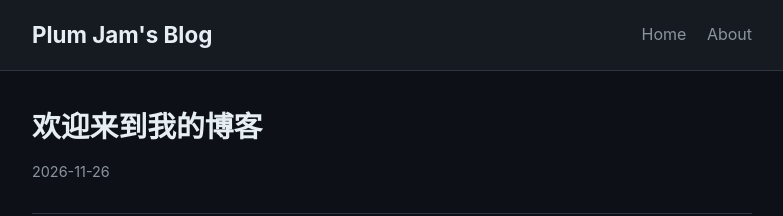
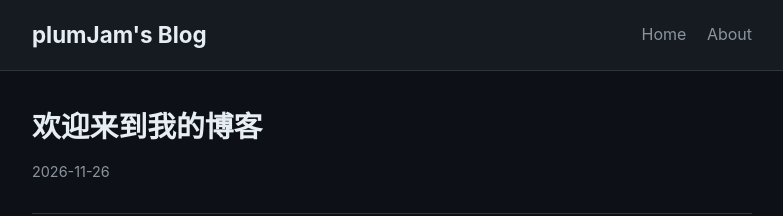
Before and after one commit to plumjamm/plumjamm.github.io, a Jekyll site: the page built from _posts/2026-11-26-welcome-to-my-blog.md, in a window 1280 px wide. Shown: the top 216 px of the page, without its empty margins (248-1031 px from the left). Built offline with Jekyll 4.4.1, drawn with Linux system fonts in a browser that asks for light colours.

Commit message:
Update site title to plumJam's Blog

```diff
--- a/_config.yml
+++ b/_config.yml
@@ -1,5 +1,5 @@
 # Site settings
-title: Plum Jam's Blog
+title: plumJam's Blog
 description: >-
   一个基于 Jekyll 的个人博客，托管在 GitHub Pages 上。
 author: plumjam
```
